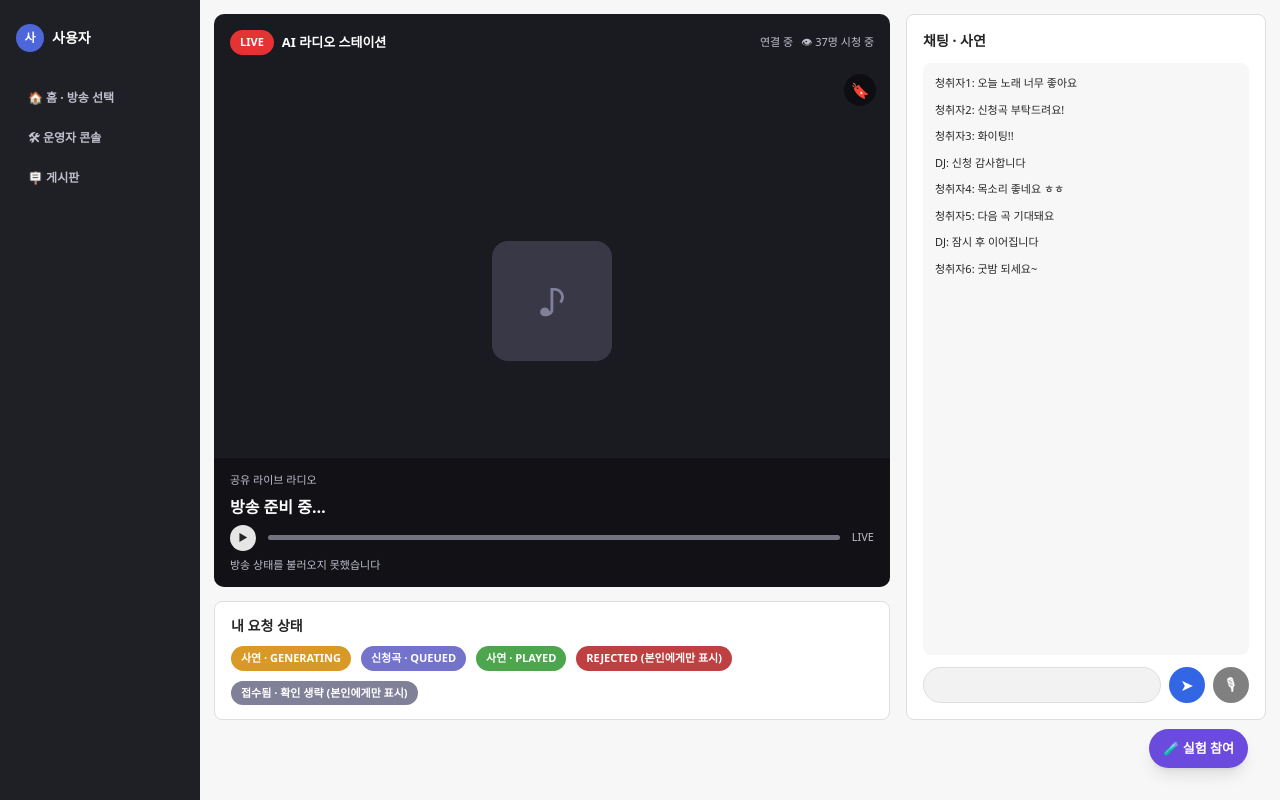
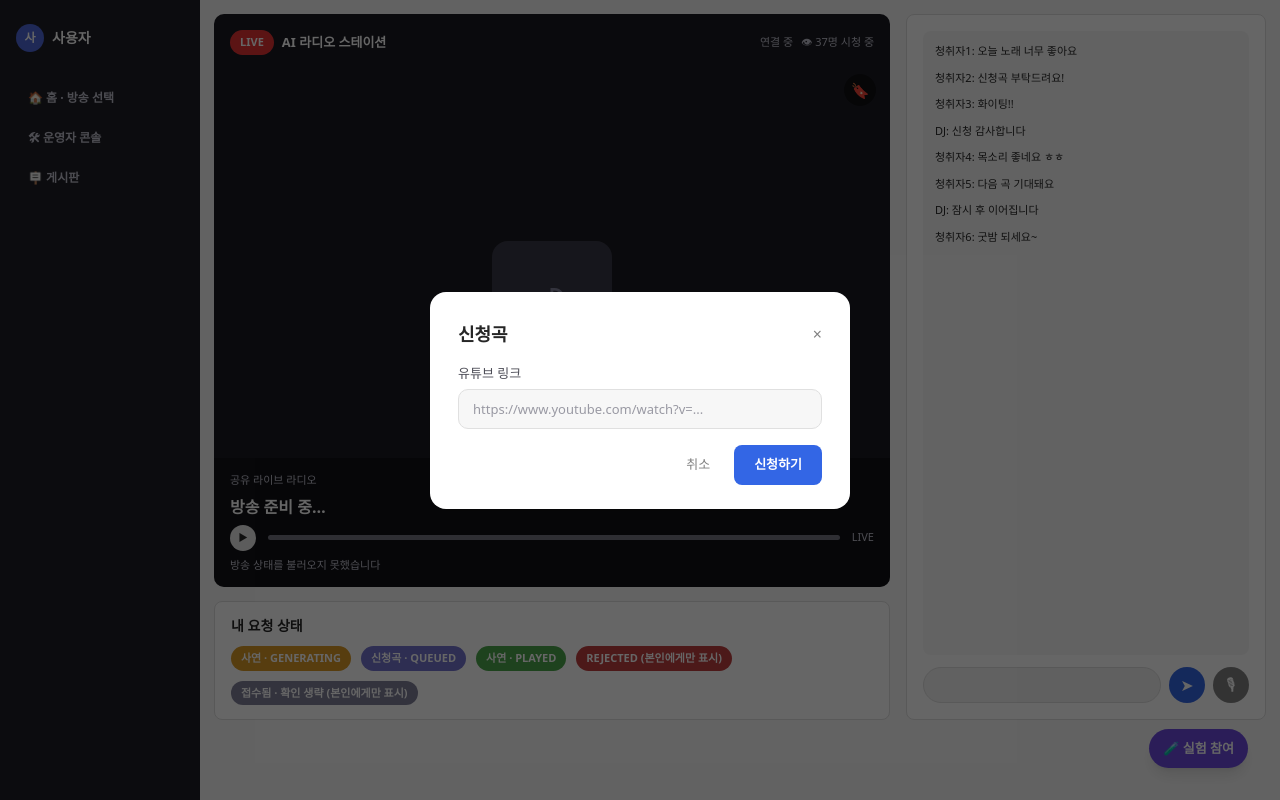
Before and after one commit to pch4947/onAIr, a React (Vite) app in the folder apps/frontend/: page /listen in a window 1280 px wide. Both pictures are taken after a click on the button "신청곡". Built offline with nearby package versions, Linux system fonts and the light colour scheme; no server answers.

Commit message:
feat: 신청곡 입력 모달 구현 (#43)

```diff
--- a/apps/frontend/src/routes/listen/ListenPage.tsx
+++ b/apps/frontend/src/routes/listen/ListenPage.tsx
@@ -8,6 +8,7 @@ import { useRealtimeConnection } from '@/realtime/useRealtimeConnection'
 import { useRealtimeStore } from '@/realtime/store'
 import { getBroadcastState, submitRequest } from '@/shared/api'
 import { ExperimentSurveyModal } from '@/routes/listen/ExperimentSurveyModal'
+import { SongRequestModal } from '@/routes/listen/SongRequestModal'
 import { CHAT_MESSAGES, MY_REQUEST_STATUSES, STATION_INFO } from '@/routes/listen/mock'
 import type { ChatMessage, RequestStatusVariant } from '@/routes/listen/mock'
 import type { ConnectionStatus } from '@/realtime/client'
@@ -37,6 +38,7 @@ const BROADCAST_STATE_POLL_INTERVAL_MS = 3000
 
 export function ListenPage() {
   const [isSurveyOpen, setIsSurveyOpen] = useState(false)
+  const [isSongRequestOpen, setIsSongRequestOpen] = useState(false)
   const [chatInput, setChatInput] = useState('')
   const [sentMessages, setSentMessages] = useState<ChatMessage[]>([])
   useRealtimeConnection()
@@ -165,7 +167,6 @@ export function ListenPage() {
         </section>
 
         <section className="flex h-full w-[360px] shrink-0 flex-col gap-3 rounded-md border border-border bg-surface p-4">
-          <p className="text-sm font-semibold text-text">채팅 · 사연</p>
           <ul className="flex flex-1 flex-col gap-2.5 overflow-y-auto rounded-md bg-field-bg p-3 text-[11px] text-text">
             {[...CHAT_MESSAGES, ...sentMessages].map((message) => (
               <li key={message.id}>
@@ -197,6 +198,8 @@ export function ListenPage() {
             </button>
             <button
               type="button"
+              onClick={() => setIsSongRequestOpen(true)}
+              aria-label="신청곡"
               className="flex size-9 shrink-0 items-center justify-center rounded-full bg-text-muted text-white"
             >
               🎙
@@ -214,6 +217,14 @@ export function ListenPage() {
       </button>
 
       {isSurveyOpen && <ExperimentSurveyModal onClose={() => setIsSurveyOpen(false)} />}
+      {isSongRequestOpen && (
+        <SongRequestModal
+          onClose={() => setIsSongRequestOpen(false)}
+          onSubmitted={(text) =>
+            setSentMessages((prev) => [...prev, { id: crypto.randomUUID(), author: '나', text }])
+          }
+        />
+      )}
     </div>
   )
 }
--- /dev/null
+++ b/apps/frontend/src/routes/listen/SongRequestModal.tsx
@@ -0,0 +1,82 @@
+// 신청곡 입력 모달
+
+import { useState } from 'react'
+import { useMutation } from '@tanstack/react-query'
+import { submitRequest } from '@/shared/api'
+
+const fieldLabelClass = 'text-[13px] font-medium text-label'
+const textInputClass =
+  'h-10 w-full rounded-lg border border-field-border bg-field-bg px-3.5 text-[13px] text-text placeholder:text-field-placeholder'
+
+interface SongRequestModalProps {
+  onClose: () => void
+  onSubmitted: (text: string) => void
+}
+
+export function SongRequestModal({ onClose, onSubmitted }: SongRequestModalProps) {
+  const [link, setLink] = useState('')
+  const submitSongRequestMutation = useMutation({ mutationFn: submitRequest })
+
+  const handleSubmit = (event: React.FormEvent) => {
+    event.preventDefault()
+    const trimmedLink = link.trim()
+    if (!trimmedLink) return
+
+    const prompt = `신청곡: ${trimmedLink}`
+
+    submitSongRequestMutation.mutate(prompt, {
+      onSuccess: () => {
+        onSubmitted(prompt)
+        onClose()
+      },
+    })
+  }
+
+  return (
+    <div className="fixed inset-0 z-50 flex items-center justify-center bg-black/60 p-6">
+      <form
+        onSubmit={handleSubmit}
+        className="flex w-full max-w-[420px] flex-col gap-4 rounded-xl bg-surface px-7 pb-6 pt-7 shadow-lg"
+      >
+        <header className="flex items-center justify-between">
+          <p className="text-lg font-semibold text-text">신청곡</p>
+          <button type="button" onClick={onClose} className="text-base text-text-muted">
+            ×
+          </button>
+        </header>
+
+        <label className="flex flex-col gap-1.5">
+          <span className={fieldLabelClass}>유튜브 링크</span>
+          <input
+            type="url"
+            value={link}
+            onChange={(event) => setLink(event.target.value)}
+            placeholder="https://www.youtube.com/watch?v=..."
+            className={textInputClass}
+          />
+        </label>
+
+        {submitSongRequestMutation.isError && (
+          <p className="text-xs text-danger">전송에 실패했어요, 다시 시도해주세요</p>
+        )}
+
+        <footer className="flex items-center justify-end gap-2">
+          <button
+            type="button"
+            onClick={onClose}
+            className="rounded-md px-4 py-2.5 text-[13px] font-medium text-text-muted"
+          >
+            취소
+          </button>
+          <button
+            type="submit"
+            disabled={submitSongRequestMutation.isPending}
+            className="rounded-md bg-primary px-5 py-2.5 text-[13px] font-semibold text-white disabled:opacity-60"
+          >
+            {submitSongRequestMutation.isPending ? '전송 중...' : '신청하기'}
+          </button>
+        </footer>
+      </form>
+    </div>
+  )
+}
```
